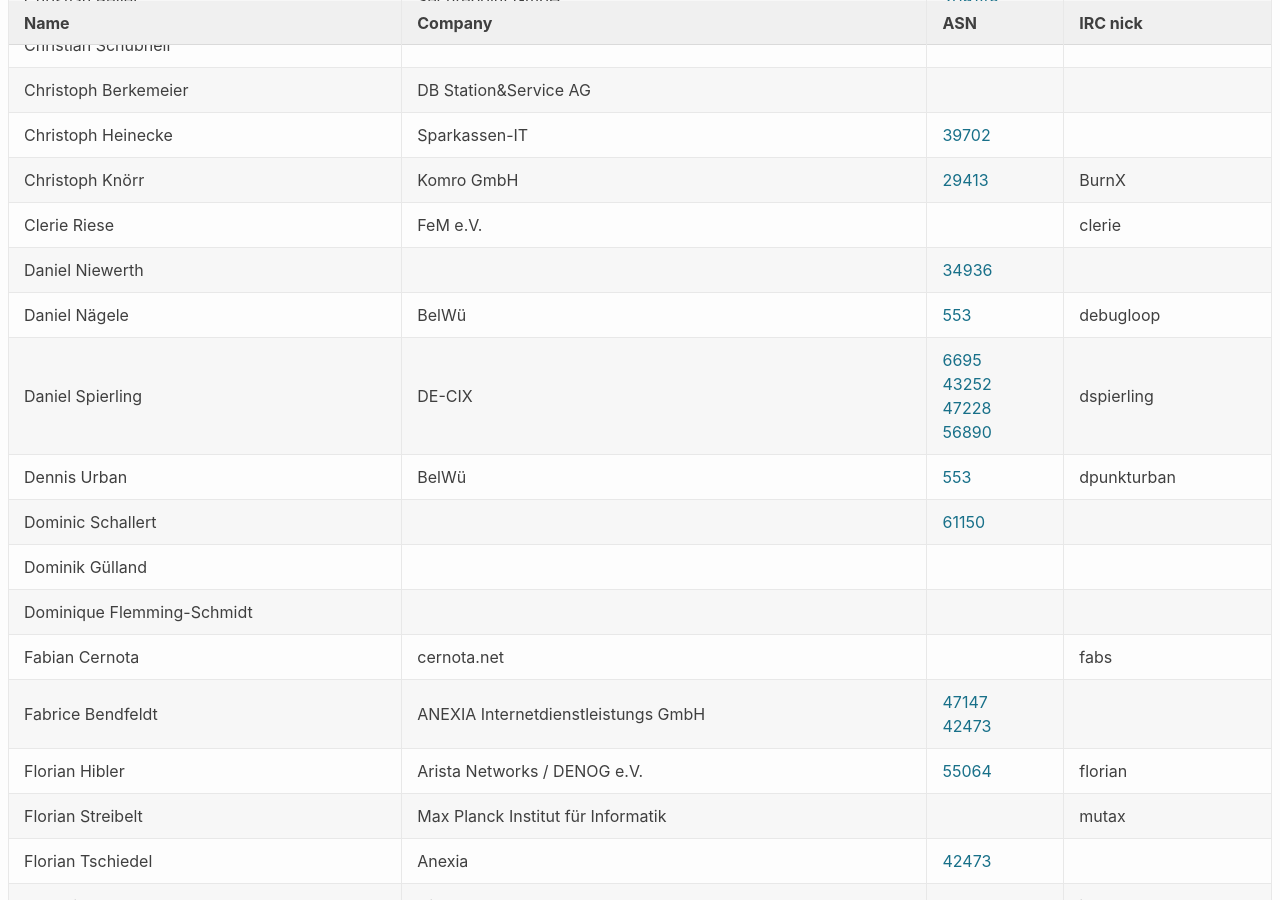
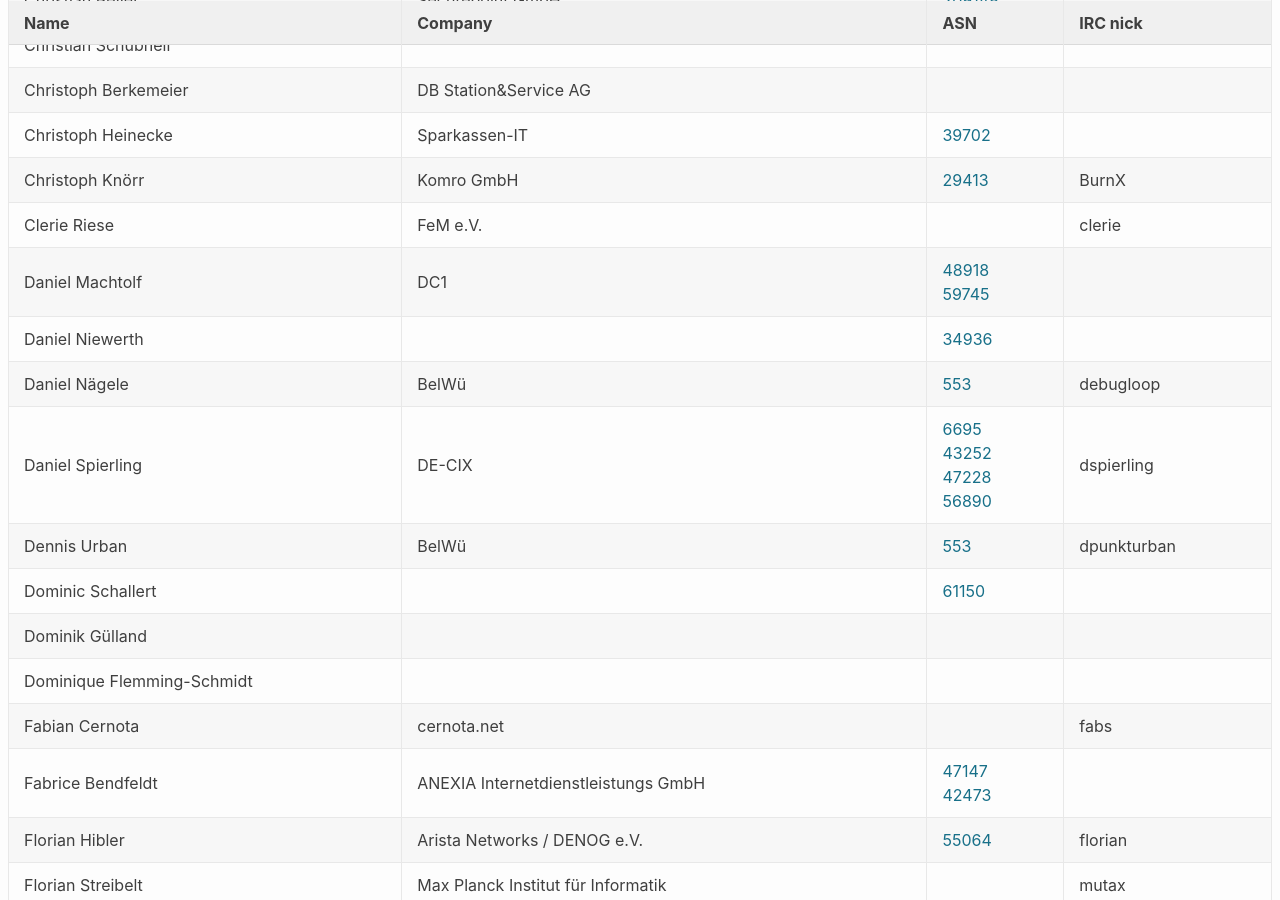
Before and after one commit to denog/pretix-attendeelist, a Jekyll site: the page built from denog2020.markdown, in a window 1280 px wide and 900 px high, scrolled down 841 px. Built offline with Jekyll 4.4.1, drawn with Linux system fonts in a browser that asks for light colours.

Commit message:
Latest data: Fri Jan 29 13:57:26 UTC 2021

```diff
--- a/_data/attendees_meetup2021-01.json
+++ b/_data/attendees_meetup2021-01.json
@@ -136,6 +136,12 @@
     "company": null,
     "irc": null,
     "asn": null
+  },
+  {
+    "name": "Daniel Machtolf",
+    "company": "DC1",
+    "irc": null,
+    "asn": "48918 59745"
   },
   {
     "name": "Daniel Nägele",
```
